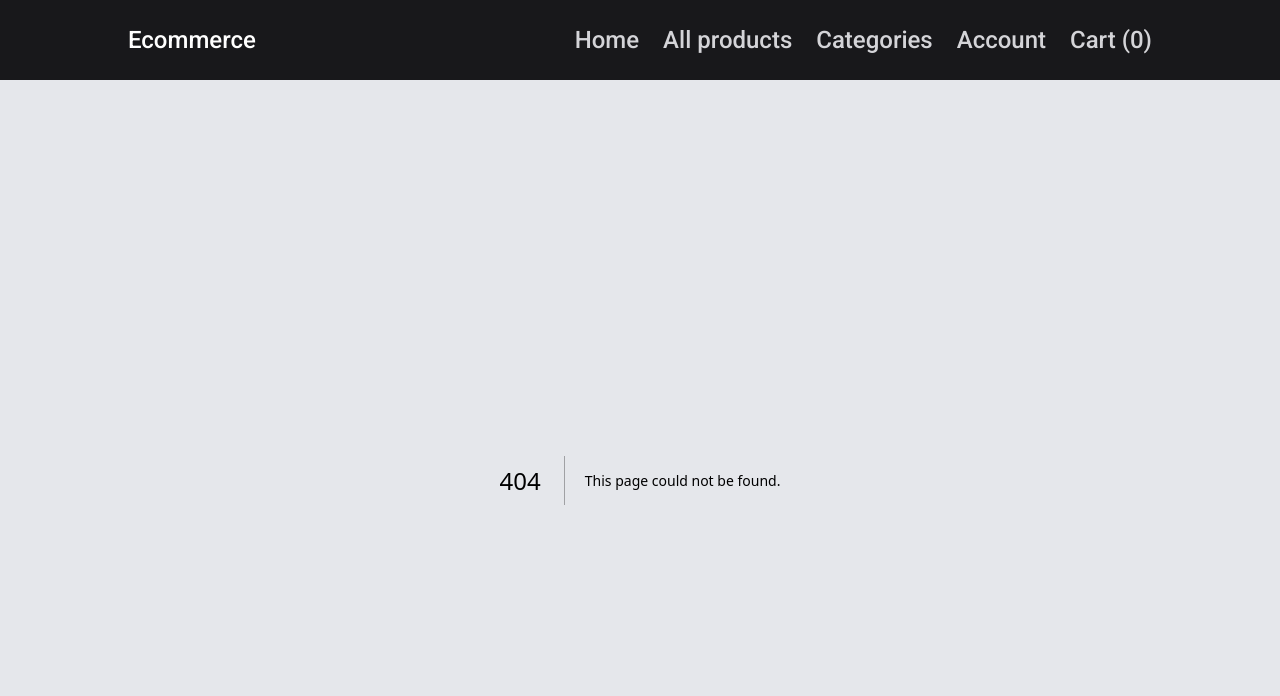
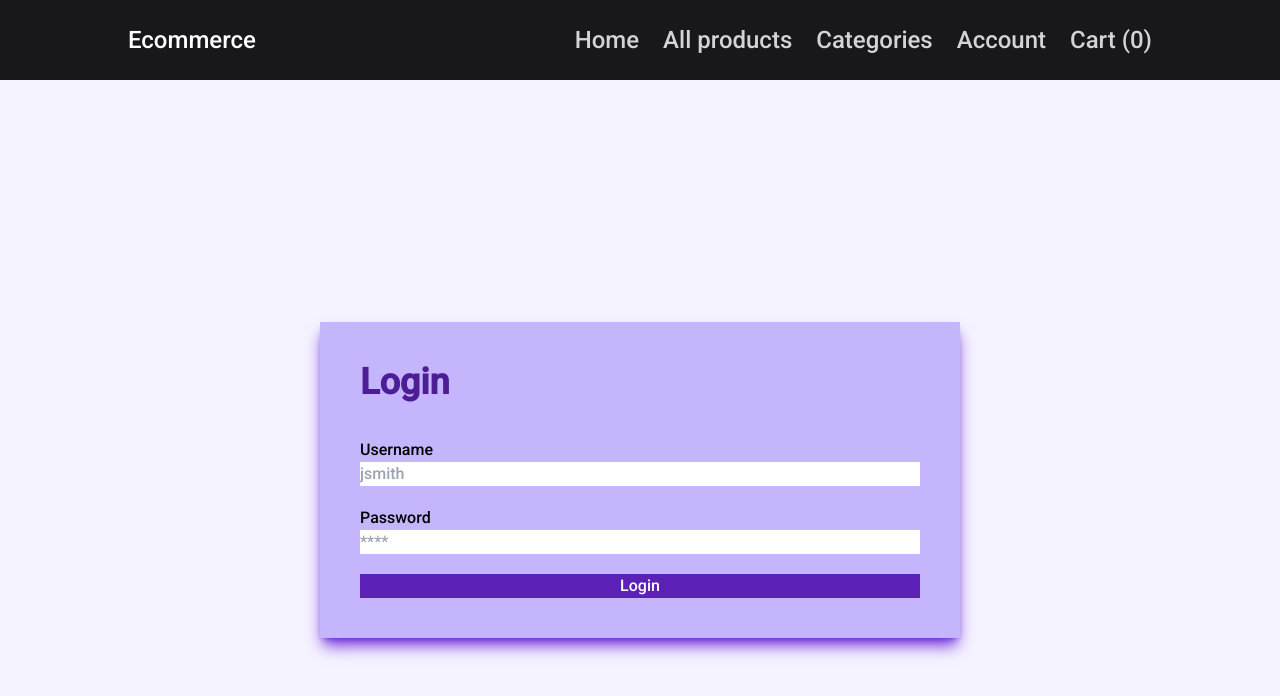
Before and after one commit to KiyotakaDev/Ecommerce, a Next.js app: page /auth/admin in a window 1280 px wide. Before the commit this address had no page. Shown: the top 696 px of the page. Built offline with nearby package versions, Linux system fonts and the light colour scheme.

Commit message:
feat(admin): Login page

```diff
--- /dev/null
+++ b/src/app/auth/admin/page.jsx
@@ -0,0 +1,74 @@
+"use client";
+
+import { adminLogin } from "@/constants";
+import { useState } from "react";
+import { signIn } from "next-auth/react";
+import { useRouter } from 'next/navigation'
+import { ToastContainer, toast } from "react-toastify";
+import "react-toastify/dist/ReactToastify.css";
+import '../auth.css'
+
+const AdminLogin = () => {
+  const router = useRouter()
+
+  const initialState = {
+    username: "",
+    password: "",
+  };
+  const [logData, setLogData] = useState(initialState);
+
+  const handleSubmit = async (e) => {
+    e.preventDefault();
+    try {
+      const response = await signIn("credentials", {
+        username: logData.username,
+        password: logData.password,
+        redirect: false
+      });
+      if (response.error) {
+        toast.error(response.error);
+        return
+      }
+      if (response.ok) {
+        router.push('/admin')
+      }
+    } catch (error) {
+      console.log(error.message);
+      toast.error("An unexpected error occurred. Please try again later.");
+    }
+  };
+
+  const handleOnChange = (value, label) => {
+    setLogData((prev) => ({ ...prev, [label]: value }));
+  };
+
+  return (
+    <div className="h-screen flex justify-center items-center bg-violet-50">
+      <form
+        onSubmit={handleSubmit}
+        className="flex flex-col gap-5 bg-violet-300 shadow-lg shadow-violet-700 p-10 h-auto w-2/4"
+      >
+        <h1 className="text-violet-900 font-bold text-4xl mb-4">Login</h1>
+        {adminLogin.map((field, index) => {
+          const { title, type, placeholder } = field;
+          const htfor = title.toLocaleLowerCase();
+          return (
+            <div key={index} className="flex flex-col">
+              <label htmlFor={htfor}>{title}</label>
+              <input
+                type={type}
+                name={htfor}
+                placeholder={placeholder}
+                onChange={(e) => handleOnChange(e.target.value, htfor)}
+              />
+            </div>
+          );
+        })}
+        <button className="w-full bg-violet-800 text-white">Login</button>
+      </form>
+      <ToastContainer />
+    </div>
+  );
+};
+
+export default AdminLogin;
```
